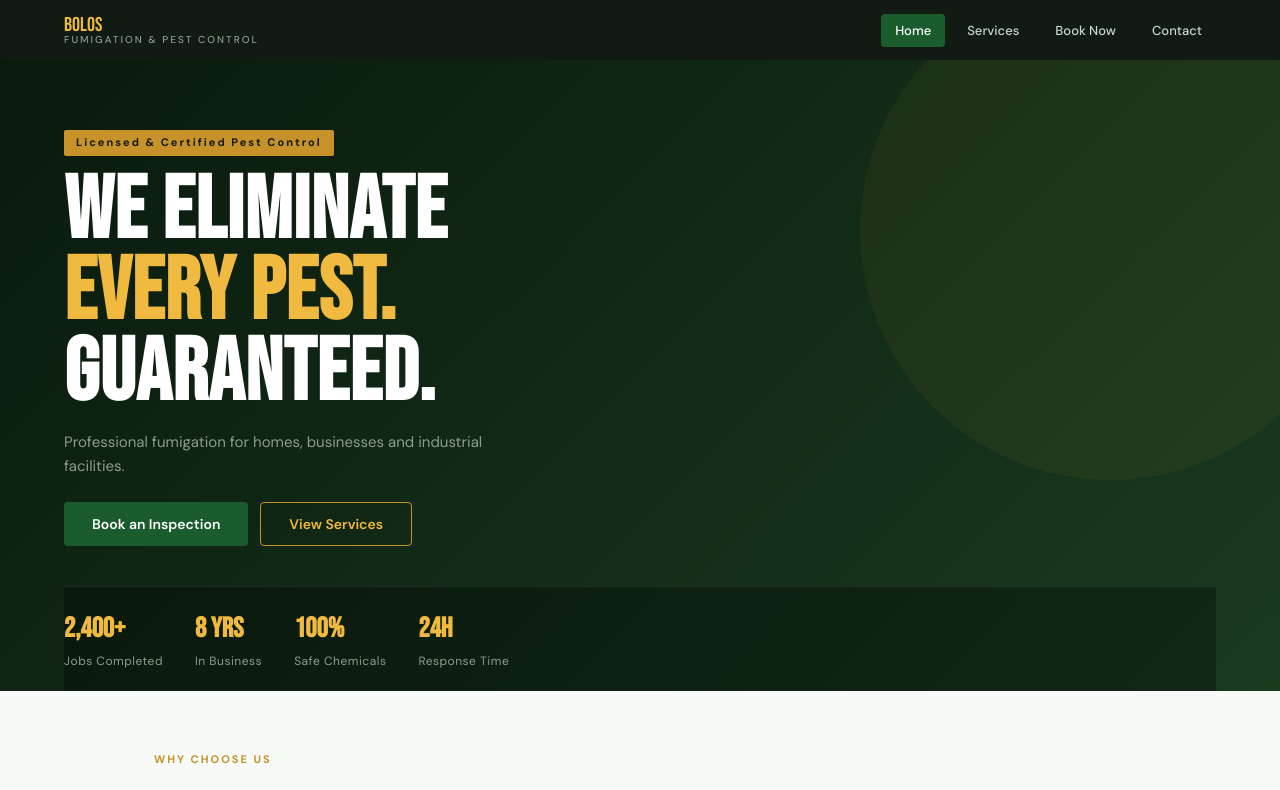
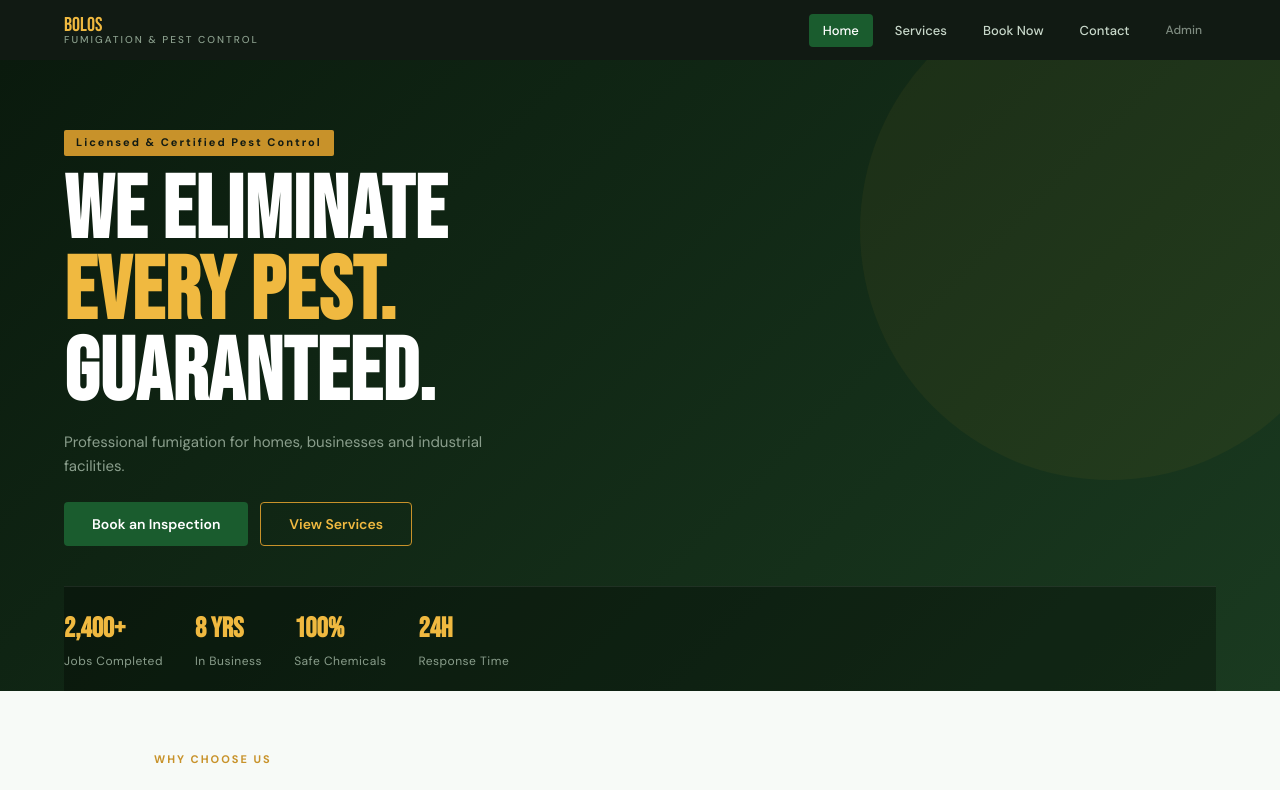
Before and after one commit to leykhan16/bolos-frontend, a React (Vite) app: page / in a window 1280 px wide. Shown: the top 790 px of the page. Built offline with nearby package versions, Linux system fonts and the light colour scheme.

Commit message:
add admin dashboard

```diff
--- a/src/App.jsx
+++ b/src/App.jsx
@@ -2,13 +2,13 @@
 import Services from './pages/Services'
 import Booking from './pages/Booking'
 import Contact from './pages/Contact'
+import Admin from './pages/Admin'
 
 export default function App() {
   const [page, setPage] = useState('home')
 
   return (
     <div>
-      {/* ── NAV ── */}
       <nav style={nav.bar}>
         <div style={nav.logo}>
           BOLOS
@@ -24,14 +24,20 @@
               {p === 'booking' ? 'Book Now' : p.charAt(0).toUpperCase() + p.slice(1)}
             </button>
           ))}
+          <button
+            onClick={() => setPage('admin')}
+            style={{ ...nav.btn, ...(page === 'admin' ? nav.btnActive : {}), fontSize:'12px', opacity:.6 }}
+          >
+            Admin
+          </button>
         </div>
       </nav>
 
-      {/* ── PAGES ── */}
       {page === 'home'     && <Home setPage={setPage} />}
       {page === 'services' && <Services />}
       {page === 'booking'  && <Booking />}
       {page === 'contact'  && <Contact />}
+      {page === 'admin'    && <Admin />}
     </div>
   )
 }
@@ -39,7 +45,6 @@
 function Home({ setPage }) {
   return (
     <div>
-      {/* Hero */}
       <div style={hero.wrap}>
         <div style={hero.overlay} />
         <div style={hero.content} className="fade-up">
@@ -51,8 +56,6 @@
             <button style={hero.btnOutline} onClick={() => setPage('services')}>View Services</button>
           </div>
         </div>
-
-        {/* Stats bar */}
         <div style={hero.stats}>
           {[['2,400+','Jobs Completed'],['8 yrs','In Business'],['100%','Safe Chemicals'],['24h','Response Time']].map(([val, label]) => (
             <div key={label} style={hero.stat}>
@@ -63,7 +66,6 @@
         </div>
       </div>
 
-      {/* Why us */}
       <div style={section.wrap}>
         <p style={section.label}>Why Choose Us</p>
         <h2 style={section.title}>The Bolos Difference</h2>
@@ -86,13 +88,12 @@
   )
 }
 
-/* ── Styles ── */
 const nav = {
   bar:     { background:'var(--dark)', padding:'0 5%', display:'flex', alignItems:'center', justifyContent:'space-between', height:'60px', position:'sticky', top:0, zIndex:100 },
   logo:    { color:'var(--gold-light)', fontFamily:"'Bebas Neue',sans-serif", fontSize:'20px', lineHeight:1, display:'flex', flexDirection:'column' },
   logoSub: { fontFamily:"'DM Sans',sans-serif", fontSize:'10px', color:'#8a9e8c', letterSpacing:'2px', textTransform:'uppercase', fontWeight:500 },
   links:   { display:'flex', gap:'8px' },
-  btn:     { background:'none', border:'none', color:'#c8d8ca', cursor:'pointer', fontSize:'13px', fontWeight:500, padding:'8px 14px', borderRadius:'4px', fontFamily:"'DM Sans',sans-serif", transition:'all .2s' },
+  btn:     { background:'none', border:'none', color:'#c8d8ca', cursor:'pointer', fontSize:'13px', fontWeight:500, padding:'8px 14px', borderRadius:'4px', fontFamily:"'DM Sans',sans-serif" },
   btnActive: { background:'var(--green)', color:'#fff' },
 }
 
@@ -114,7 +115,7 @@
 
 const section = {
   wrap:  { padding:'60px 5%', maxWidth:'1100px', margin:'0 auto' },
-  label: { fontSize:'11px', fontWeight:700, letterSpacing:'2px', color:'var(--gold)', textTransform:'uppercase', marginBottom:'8px' },
+  label: { fontSize:'11px', fontWeight:700, letterSpacing:'2px', color:'var(--gold)', textTransform:'uppercase', marginBottom:'8px', display:'block' },
   title: { fontSize:'clamp(28px,4vw,44px)', color:'var(--dark)' },
 }
 
```
